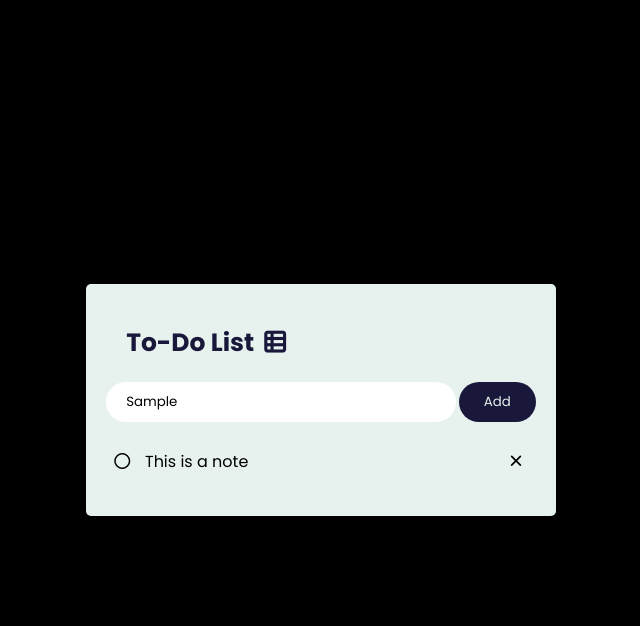
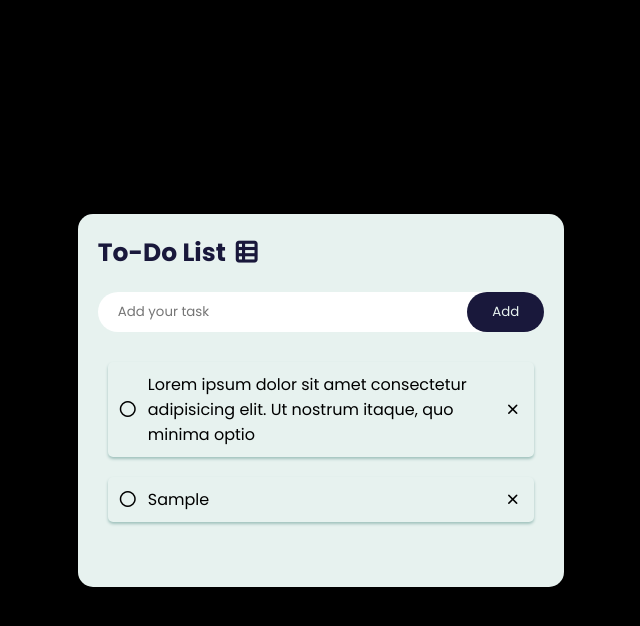
Before and after one commit to bipinThapax/to-do-list, a plain HTML site: page index.html in a window 1280 px wide. Both pictures are taken after typing "Sample" into the empty fields and a click on the input "Add". Shown: the whole page, without its empty margins (319-959 px from the left). Drawn offline with Linux system fonts and the light colour scheme.

Commit message:
add note feature, checked-uncheck completed task

```diff
--- a/index.html
+++ b/index.html
@@ -19,20 +19,25 @@
                 <input type="text" placeholder="Add your task">
                 <input type="submit" value="Add">
             </div>
-            <div class="notes">
+            <div class="noteContainer">
                 <div class="noteCard">
                     <div class="note">
-                        <!-- <i class="fa-solid fa-circle-check"> </i> -->
-                        <i class="fa-regular fa-circle"></i> &nbsp; This is a note
+                        <div class="check">
+                            <i class="fa-regular fa-circle"></i>
+                        </div>
+                        <div class="noteText">
+                            Lorem ipsum dolor sit amet consectetur adipisicing elit. Ut nostrum itaque, quo minima optio
+                        </div>
                     </div>
-                    <div class="delete"> <i class="fa-solid fa-xmark"></i>
+                    <div class="delete">
+                        <i class="fa-solid fa-xmark"></i>
                     </div>
                 </div>
             </div>
+
         </div>
 
-    </div>
-
+        <script src="./script.js"></script>
 </body>
 
 </html>
--- a/script.js
+++ b/script.js
@@ -0,0 +1,55 @@
+let noteContainer = document.querySelector(".noteContainer")
+let input = document.querySelector(".addNote input")
+let addBtn = document.querySelector(".addNote input:last-child")
+let checkMark = document.body.getElementsByClassName("check")
+
+
+// adding note card in noteContainer
+function addNote() {
+    if (input.value === "") {
+        console.log("Note can't be empty!")
+    } else {
+        noteContainer.innerHTML += `
+        <div class="noteCard">
+            <div class="note">
+                <div class="check">
+                    <i class="fa-regular fa-circle"></i>
+                </div>
+                <div class="noteText">
+                        ${input.value}
+                </div>
+            </div>
+            <div class="delete">
+                <i class="fa-solid fa-xmark"></i>
+            </div>
+        </div>`
+        input.value = ""
+    }
+}
+
+// note add through add btn
+addBtn.addEventListener("click", addNote)
+
+//note add through enter key
+window.addEventListener("keypress", (e) => {
+    if (e.key === "Enter") {
+        addNote()
+    }
+})
+
+
+// note checked and unchecked with text-deco
+let checked = false
+Array.from(checkMark).forEach((element) => {
+    element.addEventListener("click", () => {
+        if (!checked) {
+            element.innerHTML = ` <i class="fa-solid fa-circle-check"> </i>`
+            element.parentElement.style.textDecoration = "line-through"
+            checked = true;
+        } else {
+            element.innerHTML = ` <i class="fa-regular fa-circle"></i>`
+            element.parentElement.style.textDecoration = "none"
+            checked = false;
+        }
+    })
+})
--- a/style.css
+++ b/style.css
@@ -10,6 +10,7 @@
   --primary: #19183b;
   --secondary: #a1c2bd;
   --last: #e7f2ef;
+  --hover: #26245e;
 }
 html {
   font-size: 10px; /* 1rem ==> 10px */
@@ -25,23 +26,28 @@ html {
 
 .container .todoContainer {
   padding: 2rem;
-  border-radius: 0.5rem;
+  border-radius: 1.5rem;
   background-color: var(--main);
+  min-width: 250px;
+  max-width: 38vw;
 }
 .todoContainer h1 {
   color: var(--primary);
   font-size: 2.5rem;
-  margin: 2rem;
+  margin-bottom: 2rem;
 }
 .todoContainer .addNote {
+  position: relative;
   margin-bottom: 2rem;
+  width: 100%;
 }
 
 .todoContainer .addNote input:first-child {
-  padding: 1rem 2rem;
+  padding: 1rem 5rem 1rem 2rem;
   border: none;
+  outline: none;
   border-radius: 2rem;
-  width: 350px;
+  width: 100%;
 }
 .todoContainer .addNote input:last-child {
   padding: 1rem 2.5rem;
@@ -51,34 +57,48 @@ html {
   background-color: var(--primary);
   cursor: pointer;
   transition: background-color 0.3s ease;
+  position: absolute;
+  right: 0;
 }
 .addNote input:last-child:hover {
-  background-color: #26245e;
+  background-color: var(--hover);
 }
 
-.todoContainer .notes {
+.todoContainer .noteContainer {
   margin-bottom: 1.5rem;
   font-size: 1.6rem;
+  padding: 1rem;
+  border-radius: 1.5rem;
 }
-.notes .noteCard {
+.noteContainer .noteCard {
   display: flex;
   align-items: center;
   justify-content: space-between;
-  padding: 0.6rem;
+  border-radius: 0.5rem;
+  margin-bottom: 2rem;
+  box-shadow: 0px 2px 3px var(--secondary);
+  padding: 1rem;
 }
-
+.noteCard .note {
+  display: flex;
+  justify-content: center;
+  align-items: center;
+  text-align: left;
+  gap: 1rem;
+}
 .noteCard .note i {
   cursor: pointer;
 }
 
 .noteCard .delete {
-  padding: 0.3rem 0.5rem;
+  padding: 0.1rem 0.3rem;
   border-radius: 50%;
   cursor: pointer;
-  transition: all 0.35s ease;
+  transition: all 0.15s ease;
   font-size: 1.4rem;
+  transform: scale(0.9);
 }
 .noteCard .delete:hover {
   background-color: var(--secondary);
-  transform: scale(1.2);
+  transform: scale(1);
 }
```
